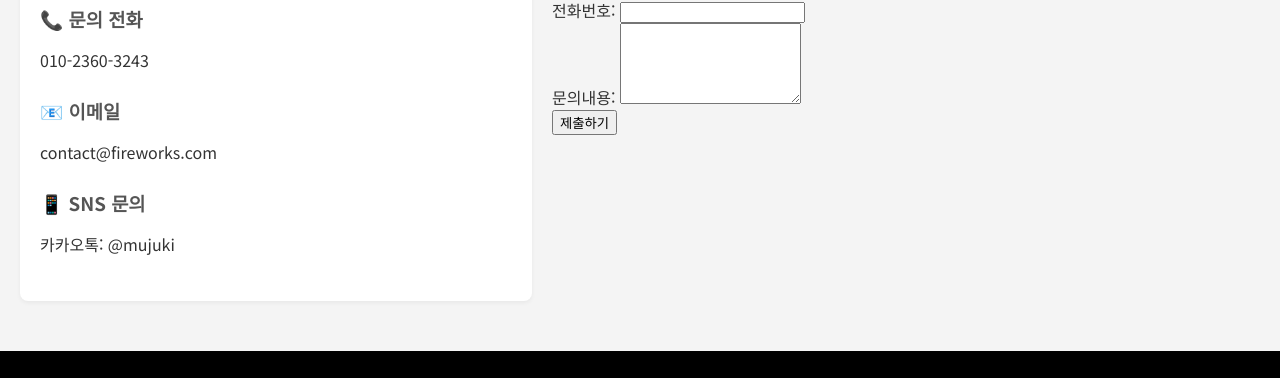
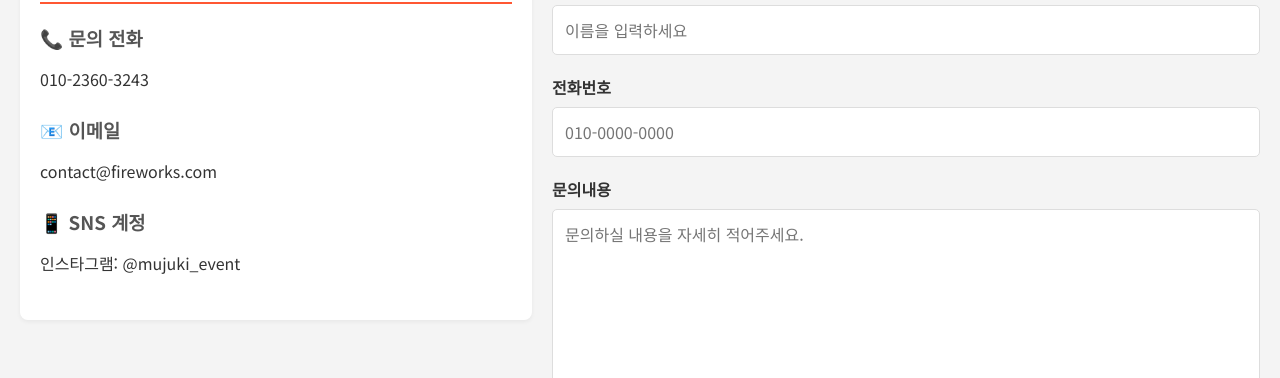
Before and after one commit to lsj0317/poppop, a website: page write.html in a window 1280 px wide. Shown: the part 183-561 px from the top of the page. Drawn offline with Linux system fonts and the light colour scheme.

Commit message:
Update write.html

```diff
--- a/write.html
+++ b/write.html
@@ -107,34 +107,32 @@
         <p>contact@fireworks.com</p>
       </div>
       <div class="info-item">
-        <h3>📱 SNS 문의</h3>
-        <p>카카오톡: @mujuki</p>
+        <h3>📱 SNS 계정</h3>
+        <p>인스타그램: @mujuki_event</p>
       </div>
     </div>
   </aside>
 <section class="content-right">
-  <div class="board-section">
-    <div class="board-header">
+  <div class="board-section"> <div class="board-header">
       <h2>문의하기</h2>
     </div>
     <form id="contact-form">
-        <div>
-            <label for="name">이름:</label>
-            <input type="text" id="name" name="name" required>
+      <div class="form-group">
+        <label for="name">이름</label>
+        <input type="text" id="name" name="name" required placeholder="이름을 입력하세요">
       </div>
-        <div>
-            <label for="phone">전화번호:</label>
-            <input type="text" id="phone" name="phone" required>
+      <div class="form-group">
+        <label for="phone">전화번호</label>
+        <input type="tel" id="phone" name="phone" required placeholder="010-0000-0000">
       </div>
-        <div>
-            <label for="message">문의내용:</label>
-            <textarea id="message" name="message" rows="5" required></textarea>
+      <div class="form-group">
+        <label for="message">문의내용</label>
+        <textarea id="message" name="message" rows="10" required placeholder="문의하실 내용을 자세히 적어주세요."></textarea>
       </div>
-        <div>
+      <div class="form-actions">
         <button type="submit" id="submit-button">제출하기</button>
       </div>
     </form>
-
     <div id="response-message"></div>
   </div>
 </section>
```
Lines whose indentation alone changed are shown as unchanged.
